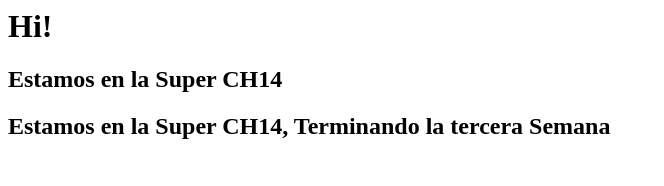
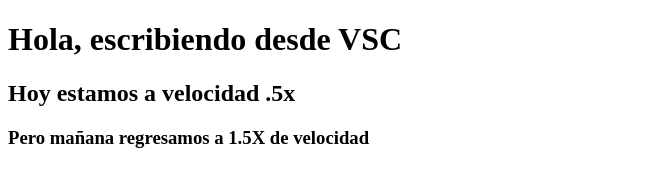
Before and after one commit to ValeriaMojC/practica, a plain HTML site: page html/index.html in a window 1280 px wide. Shown: the whole page, without its empty margins (0-664 px from the left). Drawn offline with Linux system fonts and the light colour scheme.

Commit message:
Se modificó el maquetado

```diff
--- a/html/index.html
+++ b/html/index.html
@@ -1,7 +1,14 @@
-<html>
- <body>
-   <h1>Hi!</h1>
-   <h2>Estamos en la Super CH14</h2>
-  <h2>Estamos en la Super CH14, Terminando la tercera Semana</h2>
- </body>
+<!DOCTYPE html>
+<html lang="en">
+<head>
+  <meta charset="UTF-8">
+  <meta http-equiv="X-UA-Compatible" content="IE=edge">
+  <meta name="viewport" content="width=device-width, initial-scale=1.0">
+  <title>Document</title>
+</head>
+<body>
+  <h1>Hola, escribiendo desde VSC</h1>
+  <h2>Hoy estamos a velocidad .5x</h2>
+  <h3>Pero mañana regresamos a 1.5X de velocidad</h3>
+</body>
 </html>
```
